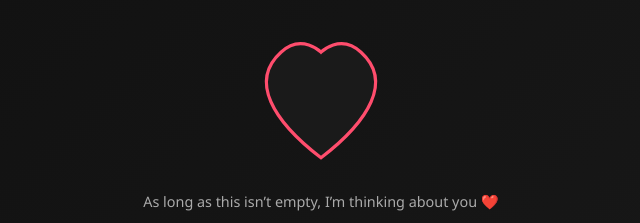
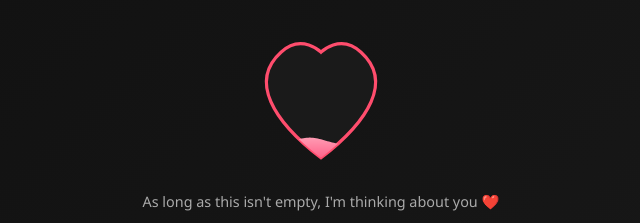
Before and after one commit to justanotheruserr/jelvinlovesummey, a plain HTML site: page index.html in a window 1280 px wide. Shown: the part 318-541 px from the top of the page, 319-959 px from the left. Drawn offline with Linux system fonts and the light colour scheme.

Commit message:
Fix HTML formatting and update comments

```diff
--- a/index.html
+++ b/index.html
@@ -21,7 +21,7 @@ body {
   color: white;
   border: 10px solid #ff4d6d;
   padding: 20px;
-  gap: 20px; /* GLOBAL SPACING */
+  gap: 20px;
 }
 
 h1 {
@@ -43,7 +43,6 @@ h2 {
   background: rgba(255,77,109,0.1);
 }
 
-/* ❤️ FUEL SECTION */
 .fuel-section {
   display: flex;
   flex-direction: column;
@@ -58,7 +57,6 @@ h2 {
   text-align: center;
 }
 
-/* BUTTON */
 button {
   padding: 10px 18px;
   border: none;
@@ -74,7 +72,6 @@ button:hover {
   transform: scale(1.05);
 }
 
-/* CALENDAR */
 .calendar {
   background: rgba(255,255,255,0.05);
   padding: 15px;
@@ -119,7 +116,6 @@ button:hover {
 
 <div id="timer"></div>
 
-<!-- ❤️ HEART + BUTTON -->
 <div class="fuel-section">
 
 <svg viewBox="0 0 100 100" width="160" height="160">
@@ -143,14 +139,13 @@ fill="#1a1a1a" stroke="#ff4d6d" stroke-width="2"/>
 </svg>
 
 <div class="fuel-text">
-As long as this isn’t empty, I’m thinking about you ❤️
+As long as this isn't empty, I'm thinking about you ❤️
 </div>
 
 <button onclick="refuel()">Refuel ❤️</button>
 
 </div>
 
-<!-- 📅 CALENDAR -->
 <div class="calendar">
   <h3 id="monthYear"></h3>
   <div class="days" id="calendarDays"></div>
@@ -186,8 +181,8 @@ function getFuelLevel() {
   let day = now.getDay();
   day = (day === 0) ? 6 : day - 1;
 
-  let percent = 100 - (day * (100 / 6));
-  percent -= (now.getHours() / 24) * (100 / 6);
+  let percent = 100 - (day * (100 / 7));
+  percent -= (now.getHours() / 24) * (100 / 7);
 
   if (now.getDay() === 0 && percent <= 10) percent = 100;
 
@@ -195,7 +190,7 @@ function getFuelLevel() {
 }
 
 
-// 🌊 WAVE
+// WAVE
 let phase = 0;
 
 function updateWave() {
@@ -217,7 +212,7 @@ function updateWave() {
 setInterval(updateWave, 50);
 
 
-// 🔐 HASH
+// HASH
 async function sha256(text) {
   const data = new TextEncoder().encode(text);
   const hash = await crypto.subtle.digest("SHA-256", data);
```
